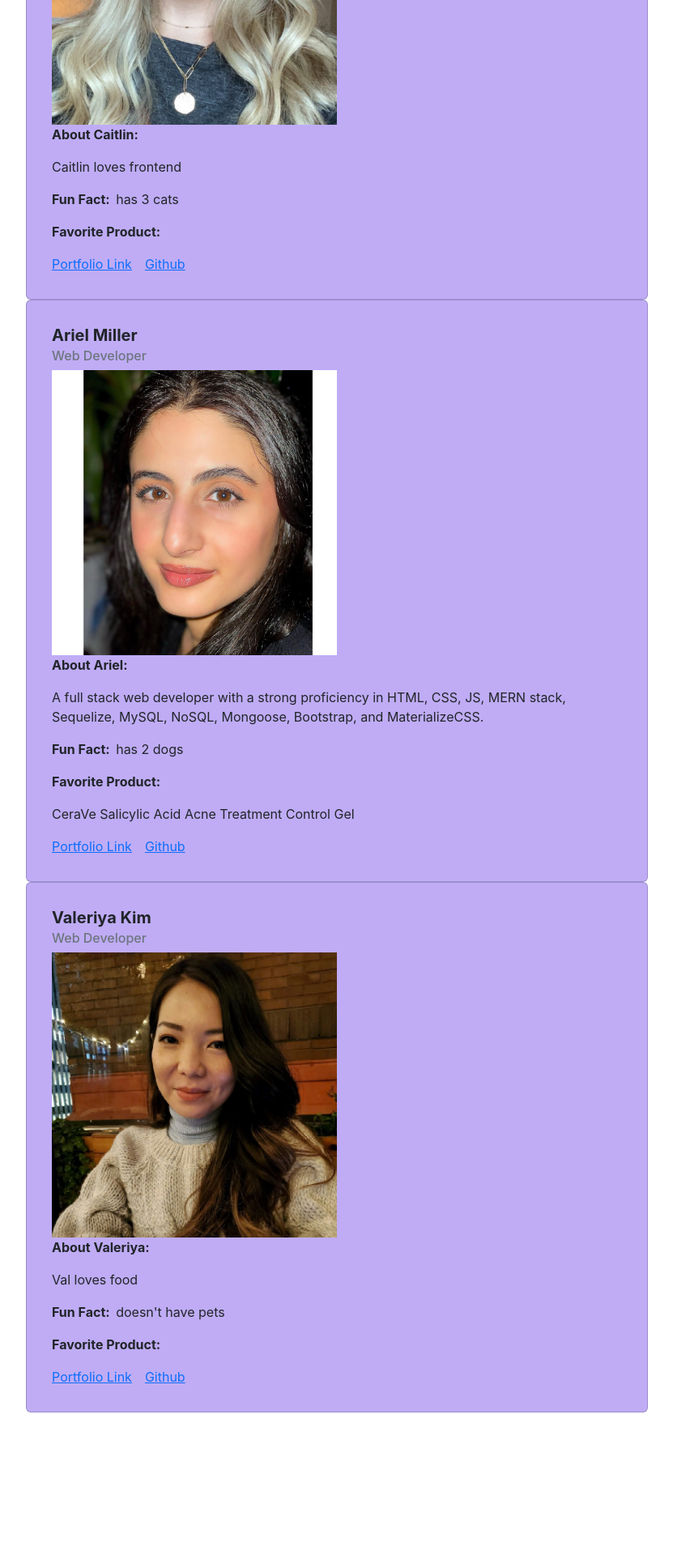
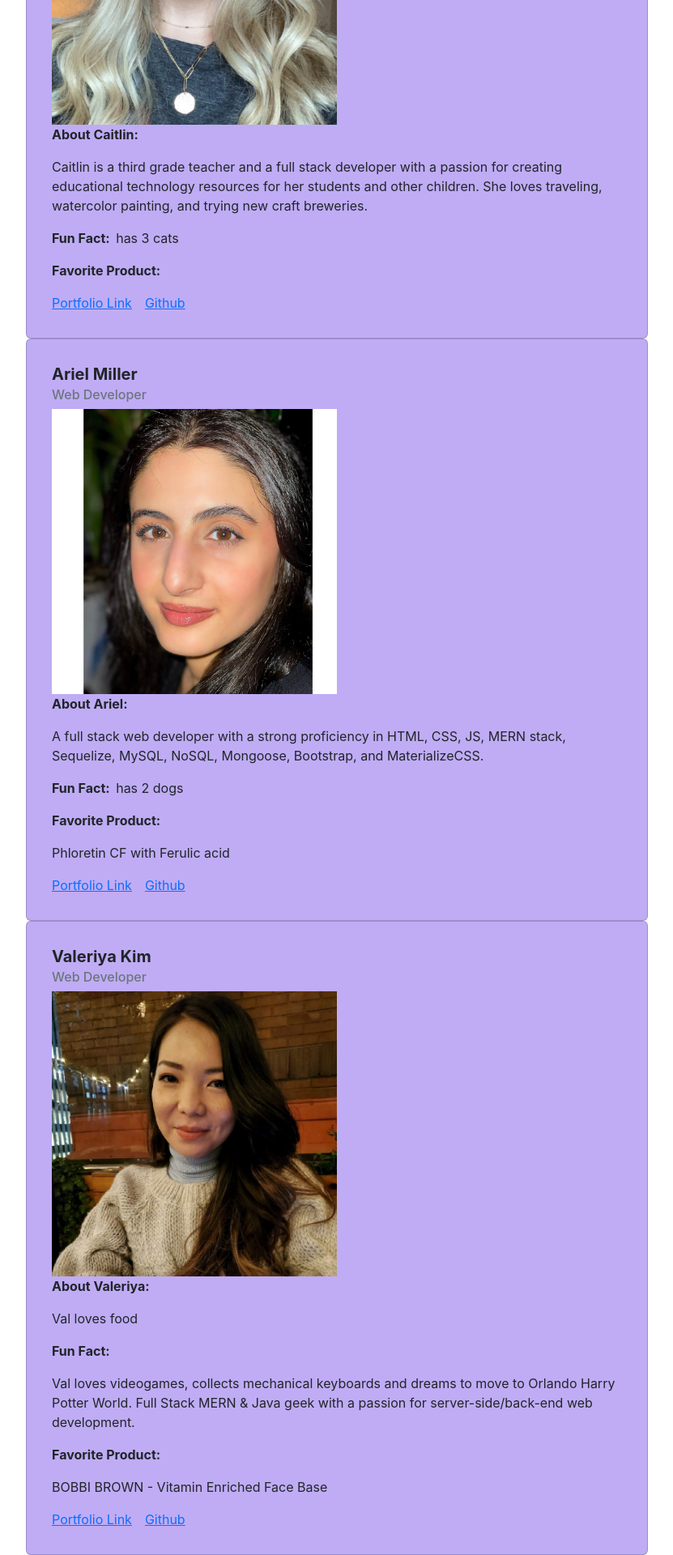
Before and after one commit to valkim55/project-three, a React (Create React App) app in the folder client/: page /about in a window 1280 px wide. Shown: the part 525-2445 px from the top of the page at 81% size, without its empty margins (224-1055 px from the left). Before the commit the page ends 2269 px from the top, so only its background shows below. Built offline with nearby package versions, Linux system fonts and the light colour scheme.

Commit message:
added our fave products to About.js

```diff
--- a/client/src/App.js
+++ b/client/src/App.js
@@ -2,6 +2,7 @@ import React from "react";
 import { BrowserRouter as Router, Routes, Route } from "react-router-dom";
 
 import Navigation from "./components/Navigation";
+import Footer from "./components/Footer";
 import MyFaves from './components/MyFaves';
 import SearchProduct from "./components/SearchProduct";
 import About from './components/About'
--- a/client/src/components/About.js
+++ b/client/src/components/About.js
@@ -14,10 +14,10 @@ const About = () => {
             firstName: "Caitlin",
             title: 'Web Developer',
             avatar:  caitlinProf ,
-            bio: 'Caitlin loves frontend',
+            bio: 'Caitlin is a third grade teacher and a full stack developer with a passion for creating educational technology resources for her students and other children. She loves traveling, watercolor painting, and trying new craft breweries. ',
             facts: ' has 3 cats',
             favProduct: '',
-            portfolioLink: '',
+            portfolioLink: 'https://caitoreilly.github.io/react-portfolio/',
             gitHub: 'https://github.com/caitoreilly',
 
         },
@@ -29,7 +29,7 @@ const About = () => {
             bio: 'A full stack web developer with a strong proficiency in HTML, CSS, JS, MERN stack, Sequelize, MySQL, NoSQL, Mongoose, Bootstrap, and MaterializeCSS.',
 
             facts: ' has 2 dogs',
-            favProduct: 'CeraVe Salicylic Acid Acne Treatment Control Gel',
+            favProduct: 'Phloretin CF with Ferulic acid ',
             portfolioLink: 'https://amiller0806.github.io/HTML-Advanced-CSS-Portfolio/',
             gitHub: 'https://github.com/amiller0806',
 
@@ -40,8 +40,9 @@ const About = () => {
             title: 'Web Developer',
             avatar: valProf,
             bio: 'Val loves food',
-            facts: " doesn't have pets",
-            portfolioLink: '',
+            facts: "Val loves videogames, collects mechanical keyboards and dreams to move to Orlando Harry Potter World. Full Stack MERN & Java geek with a passion for server-side/back-end web development.",
+            favProduct: "BOBBI BROWN - Vitamin Enriched Face Base",
+            portfolioLink: 'https://www.linkedin.com/in/valeriya-kim/',
             gitHub: 'https://github.com/valkim55',
 
         },
```
